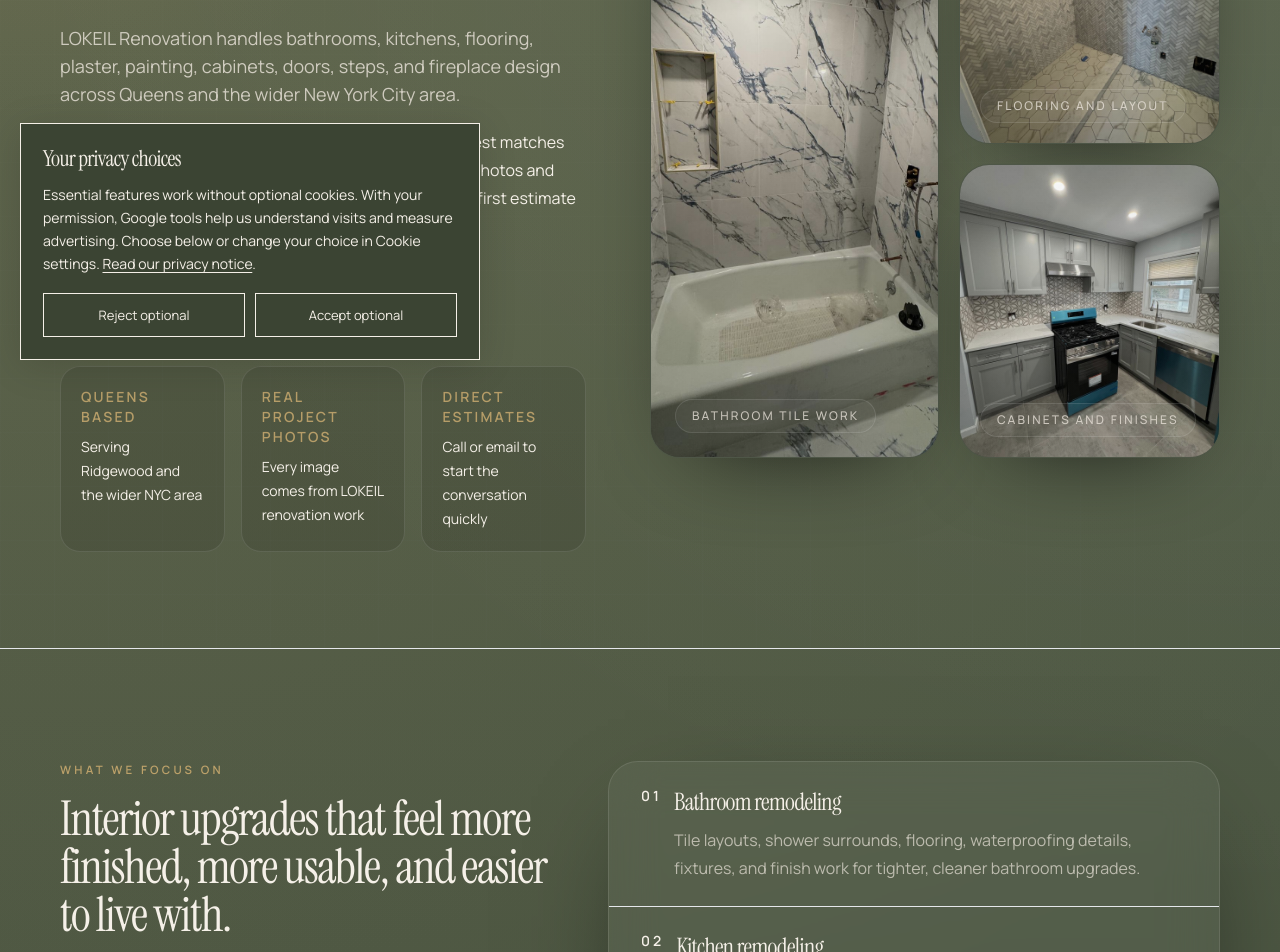
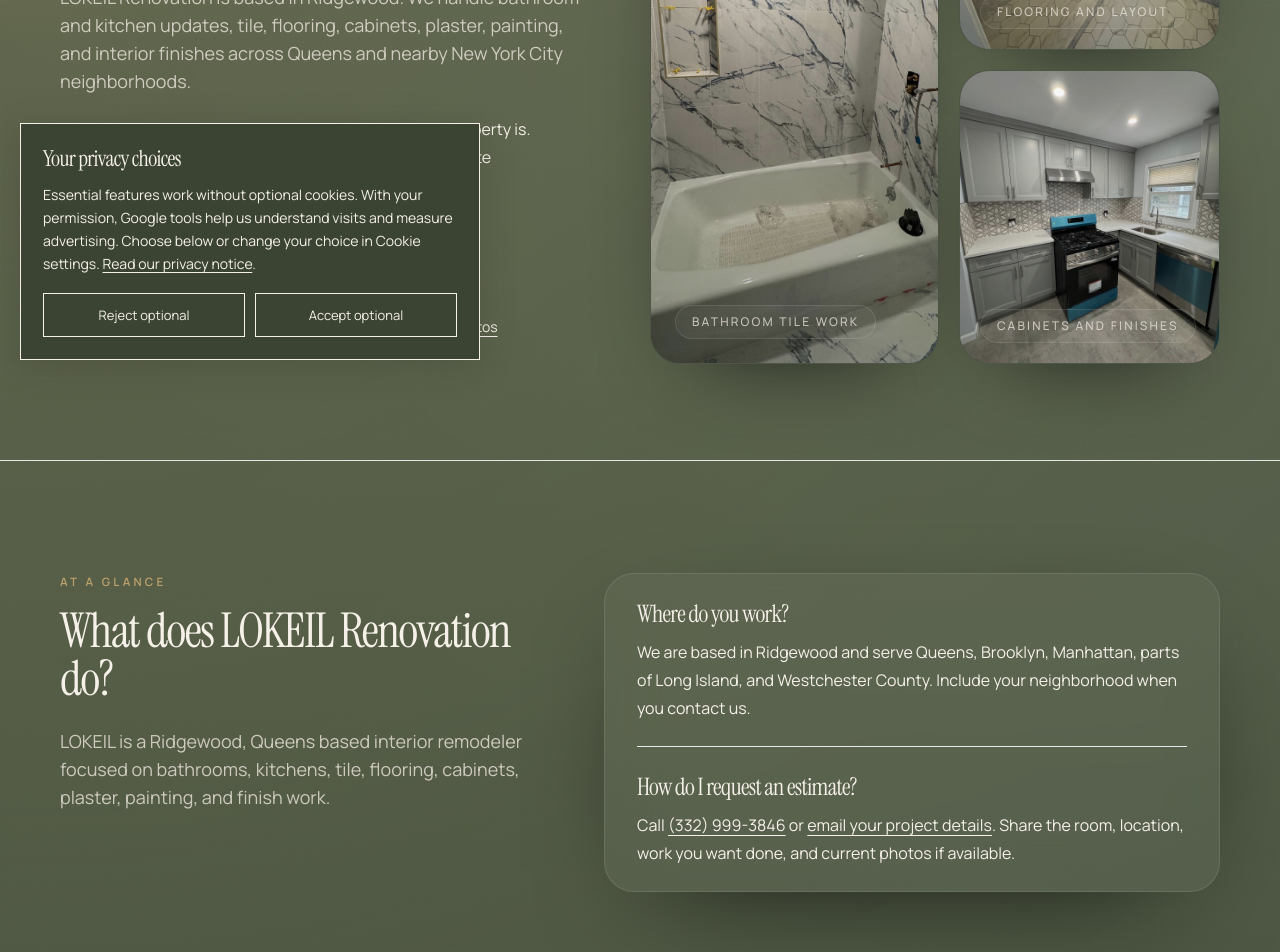
Before and after one commit to donaldlena833-cyber/lokeil-website, a Next.js app: page / in a window 1280 px wide. Shown: the part 420-1372 px from the top of the page. Built offline with nearby package versions, Linux system fonts and the light colour scheme.

Commit message:
Clarify Queens remodeling pages and estimate path

```diff
--- a/app/bathroom-remodeling-queens/page.tsx
+++ b/app/bathroom-remodeling-queens/page.tsx
@@ -3,13 +3,13 @@ import Image from 'next/image';
 import Link from 'next/link';
 
 import EstimatePrepChecklist from '../components/EstimatePrepChecklist';
-import { featuredImages, siteData } from '../siteData';
+import { estimateEmailHref, featuredImages, siteData } from '../siteData';
 import { buildPageMetadata } from '../seo';
 
 export const metadata: Metadata = buildPageMetadata({
-  title: 'Bathroom Remodeling Queens | Ridgewood & Astoria',
+  title: 'Bathroom Remodeling in Queens',
   description:
-    'Bathroom remodeling in Queens for Ridgewood, Steinway, Astoria, Sunnyside, and Woodside, including tile, showers, flooring, plaster, and painting.',
+    'Bathroom remodeling from Ridgewood across Queens. See LOKEIL shower and tile work, learn what to send for an estimate, and call or email your project.',
   path: '/bathroom-remodeling-queens',
 });
 
@@ -142,7 +142,7 @@ export default function BathroomRemodelingQueens() {
           <div data-reveal="fade-up">
             <p className="eyebrow">Queens bathroom remodeling</p>
             <h1 className="page-title mt-4">
-              Bathroom remodeling in Queens with cleaner tile, surfaces, and finish work.
+              Bathroom remodeling in Queens, from tile to the final details.
             </h1>
             <p className="lead mt-6">
               {siteData.brandName} is based in Ridgewood and handles bathroom upgrades across
@@ -153,19 +153,16 @@ export default function BathroomRemodelingQueens() {
               <a href={`tel:${siteData.phoneHref}`} className="button-primary">
                 Call {siteData.phoneDisplay}
               </a>
-              <Link href="/gallery" className="button-secondary">
-                View Bathroom Work
-              </Link>
-              <Link href="/tile-installation-queens" className="button-secondary">
-                Tile Installation
-              </Link>
-              <Link href="/blog/nyc-kitchen-bathroom-remodel-permits-queens" className="button-secondary">
-                Permit Questions
-              </Link>
-              <Link href="/flooring-installation-queens" className="button-secondary">
-                Bathroom Flooring
-              </Link>
+              <a href={estimateEmailHref} className="button-secondary">
+                Email Project Details
+              </a>
             </div>
+            <p className="mt-6 text-sm leading-6 text-olive-100/72">
+              Send your Queens neighborhood, room photos, and what you want to keep or replace.{' '}
+              <Link href="/gallery" className="underline underline-offset-4 hover:text-accent">See bathroom work</Link>,
+              explore <Link href="/tile-installation-queens" className="underline underline-offset-4 hover:text-accent">tile installation</Link>,
+              or read about <Link href="/blog/nyc-kitchen-bathroom-remodel-permits-queens" className="underline underline-offset-4 hover:text-accent">permit questions</Link>.
+            </p>
           </div>
 
           <div className="media-frame min-h-[24rem] sm:min-h-[34rem]" data-reveal="fade-in" data-delay="1">
--- a/app/components/MobileCtaBar.tsx
+++ b/app/components/MobileCtaBar.tsx
@@ -1,4 +1,4 @@
-import { siteData } from '../siteData';
+import { estimateEmailHref, siteData } from '../siteData';
 
 export default function MobileCtaBar() {
   return (
@@ -7,8 +7,8 @@ export default function MobileCtaBar() {
         <a href={`tel:${siteData.phoneHref}`} className="button-primary flex-1 px-4 py-3 text-sm">
           Call Now
         </a>
-        <a href={`mailto:${siteData.email}`} className="button-secondary flex-1 px-4 py-3 text-sm">
-          Email
+        <a href={estimateEmailHref} className="button-secondary flex-1 px-4 py-3 text-sm">
+          Email Project
         </a>
       </div>
     </div>
--- a/app/contact/page.tsx
+++ b/app/contact/page.tsx
@@ -1,6 +1,6 @@
 import type { Metadata } from 'next';
 
-import { siteData } from '../siteData';
+import { estimateEmailHref, siteData } from '../siteData';
 import { buildPageMetadata } from '../seo';
 
 export const metadata: Metadata = buildPageMetadata({
@@ -20,8 +20,8 @@ const contactCards = [
   {
     label: 'Email',
     value: siteData.email,
-    href: `mailto:${siteData.email}`,
-    note: 'Send room details and project photos',
+    href: estimateEmailHref,
+    note: 'Opens an email draft with the details we need',
   },
   {
     label: 'Instagram',
@@ -38,25 +38,22 @@ export default function Contact() {
         <div className="site-shell grid gap-10 lg:grid-cols-[1fr_0.9fr] lg:items-end">
           <div data-reveal="fade-up">
             <p className="eyebrow">Contact</p>
-            <h1 className="page-title mt-4">
-              Start the estimate conversation with a direct phone call or email.
-            </h1>
+            <h1 className="page-title mt-4">Request a remodeling estimate in Queens.</h1>
             <p className="lead mt-6">
-              Reach out with the room, the rough scope, and any project photos you have. Call for
-              a direct conversation, or email photos and project details for review.
+              Call LOKEIL Renovation or email your project details. We are based in Ridgewood
+              and handle bathrooms, kitchens, tile, flooring, cabinets, and interior finishes.
             </p>
             <p className="mt-5 max-w-2xl text-base leading-7 text-olive-100/72">
-              The most useful first message includes the property location, room type, whether the
-              work is repair or full replacement, and any gallery photos that match the finish you
-              want.
+              Include your neighborhood, the room, what you want to change, and current photos.
+              The email button opens a draft you can fill in and send from your own email app.
             </p>
 
             <div className="mt-8 flex flex-col gap-4 sm:flex-row">
               <a href={`tel:${siteData.phoneHref}`} className="button-primary">
                 Call {siteData.phoneDisplay}
               </a>
-              <a href={`mailto:${siteData.email}`} className="button-secondary">
-                Email Photos
+              <a href={estimateEmailHref} className="button-secondary">
+                Draft Estimate Email
               </a>
             </div>
 
@@ -214,8 +211,8 @@ export default function Contact() {
                 <a href={`tel:${siteData.phoneHref}`} className="button-primary">
                   Call {siteData.phoneDisplay}
                 </a>
-                <a href={`mailto:${siteData.email}`} className="button-secondary">
-                  Email Us
+                <a href={estimateEmailHref} className="button-secondary">
+                  Draft Estimate Email
                 </a>
               </div>
             </div>
--- a/app/page.tsx
+++ b/app/page.tsx
@@ -5,9 +5,9 @@ import Link from 'next/link';
 import {
   coreServices,
   craftsmanshipPoints,
+  estimateEmailHref,
   featuredImages,
   featuredWork,
-  heroStats,
   processSteps,
   siteData,
   valuePoints,
@@ -15,9 +15,9 @@ import {
 import { buildPageMetadata } from './seo';
 
 export const metadata: Metadata = buildPageMetadata({
-  title: 'Interior Remodeling Ridgewood & Queens',
+  title: 'Bathroom & Kitchen Remodeling in Queens',
   description:
-    'Interior remodeling in Ridgewood and Queens for bathrooms, kitchens, tile, flooring, plaster, painting, cabinets, and finish-focused upgrades.',
+    'LOKEIL Renovation remodels bathrooms and kitchens in Queens from its Ridgewood base. View real project photos and request an estimate by phone or email.',
   path: '/',
 });
 
@@ -34,37 +34,36 @@ export default function Home() {
               {siteData.tagline}
             </p>
             <h1 className="display-title mt-5" data-reveal="fade-up" data-delay="1">
-              Cleaner bathrooms, kitchens, and finish work.
+              Bathroom and kitchen remodeling in Queens.
             </h1>
             <p className="lead mt-6" data-reveal="fade-up" data-delay="2">
-              {siteData.brandName} handles bathrooms, kitchens, flooring, plaster, painting,
-              cabinets, doors, steps, and fireplace design across Queens and the wider
-              New York City area.
+              {siteData.brandName} is based in Ridgewood. We handle bathroom and kitchen
+              updates, tile, flooring, cabinets, plaster, painting, and interior finishes
+              across Queens and nearby New York City neighborhoods.
             </p>
             <p className="mt-5 text-base leading-7 text-olive-100/72" data-reveal="fade-up" data-delay="3">
-              Browse recent project photos, choose the service that best matches your room, then
-              call or email with the details. Wide room photos and close-ups of the areas you want
-              to change can make the first estimate conversation more useful.
+              Tell us what room you want to change and where the property is. Photos of the
+              current space help us start a useful estimate conversation.
             </p>
 
             <div className="mt-9 flex flex-col gap-4 sm:flex-row" data-reveal="fade-up" data-delay="4">
-              <Link href="/gallery" className="button-primary">
-                View Our Work
+              <a href={`tel:${siteData.phoneHref}`} className="button-primary">
+                Call {siteData.phoneDisplay}
+              </a>
+              <a href={estimateEmailHref} className="button-secondary">
+                Email Project Details
+              </a>
+            </div>
+            <div className="mt-8 flex flex-wrap gap-x-6 gap-y-2 text-sm text-olive-100/72" data-reveal="fade-up" data-delay="5">
+              <Link href="/bathroom-remodeling-queens" className="underline underline-offset-4 hover:text-accent">
+                Bathroom remodeling
               </Link>
-              <Link href="/contact" className="button-secondary">
-                Request an Estimate
+              <Link href="/kitchen-remodeling-queens" className="underline underline-offset-4 hover:text-accent">
+                Kitchen remodeling
               </Link>
-            </div>
-
-            <div className="mt-10 grid gap-4 sm:grid-cols-3" data-reveal="fade-up" data-delay="5">
-              {heroStats.map((item) => (
-                <div key={item.value} className="info-chip">
-                  <p className="text-sm font-semibold uppercase tracking-[0.16em] text-accent/85">
-                    {item.value}
-                  </p>
-                  <p className="mt-2 text-sm leading-6 text-olive-100/68">{item.label}</p>
-                </div>
-              ))}
+              <Link href="/gallery" className="underline underline-offset-4 hover:text-accent">
+                Real project photos
+              </Link>
             </div>
           </div>
 
@@ -107,6 +106,36 @@ export default function Home() {
                   </div>
                 </div>
               ))}
+            </div>
+          </div>
+        </div>
+      </section>
+
+      <section className="section-space border-b border-white/8" aria-labelledby="remodeling-answers">
+        <div className="site-shell grid gap-10 lg:grid-cols-[0.9fr_1.1fr]">
+          <div>
+            <p className="eyebrow">At a glance</p>
+            <h2 id="remodeling-answers" className="section-title mt-4">What does LOKEIL Renovation do?</h2>
+            <p className="lead mt-6">
+              LOKEIL is a Ridgewood, Queens based interior remodeler focused on bathrooms,
+              kitchens, tile, flooring, cabinets, plaster, painting, and finish work.
+            </p>
+          </div>
+          <div className="surface divide-y divide-white/8 px-6 sm:px-8">
+            <div className="py-6">
+              <h3 className="text-2xl text-olive-50">Where do you work?</h3>
+              <p className="mt-2 text-base leading-7 text-olive-100/72">
+                We are based in Ridgewood and serve Queens, Brooklyn, Manhattan, parts of
+                Long Island, and Westchester County. Include your neighborhood when you contact us.
+              </p>
+            </div>
+            <div className="py-6">
+              <h3 className="text-2xl text-olive-50">How do I request an estimate?</h3>
+              <p className="mt-2 text-base leading-7 text-olive-100/72">
+                Call <a href={`tel:${siteData.phoneHref}`} className="underline underline-offset-4 hover:text-accent">{siteData.phoneDisplay}</a> or{' '}
+                <a href={estimateEmailHref} className="underline underline-offset-4 hover:text-accent">email your project details</a>.
+                Share the room, location, work you want done, and current photos if available.
+              </p>
             </div>
           </div>
         </div>
--- a/app/schema.ts
+++ b/app/schema.ts
@@ -24,7 +24,6 @@ export const structuredData = [
       url: `${siteData.siteUrl}${siteData.logo}`,
     },
     image: `${siteData.siteUrl}${siteData.ogImage}`,
-    priceRange: '$$',
     sameAs: [siteData.instagram],
     address: {
       '@type': 'PostalAddress',
--- a/app/siteData.ts
+++ b/app/siteData.ts
@@ -8,7 +8,7 @@ export const siteData = {
   tagline: 'Ridgewood, Queens based interior remodeling',
   description:
     'LOKEIL Renovation handles bathrooms, kitchens, tile, flooring, plaster, painting, cabinets, doors, steps, and fireplace upgrades for interior renovation projects across Queens and the wider New York City area.',
-  phoneDisplay: '(332)999-3846',
+  phoneDisplay: '(332) 999-3846',
   phoneHref: '+13329993846',
   email: 'info@lokeilremodeling.com',
   instagram: 'https://www.instagram.com/lokeil.remodeling/',
@@ -27,6 +27,8 @@ export const siteData = {
     { label: 'Sunday', value: 'Closed' },
   ],
 } as const;
+
+export const estimateEmailHref = `mailto:${siteData.email}?subject=${encodeURIComponent('Queens remodeling estimate request')}&body=${encodeURIComponent('Project neighborhood: \nRoom or service: \nWhat I want to change: \nApproximate timeline: \nBest number to reach me: \n\nI can attach current room photos and finish references to this email.')}`;
 
 export const navItems = [
   { href: '/', label: 'Home' },
```
Also changed, not shown: app/kitchen-remodeling-queens/page.tsx (+12 -16 lines), app/sitemap.ts (+4 -4 lines), 2 other files (tests, documents, lock files or other folders).
